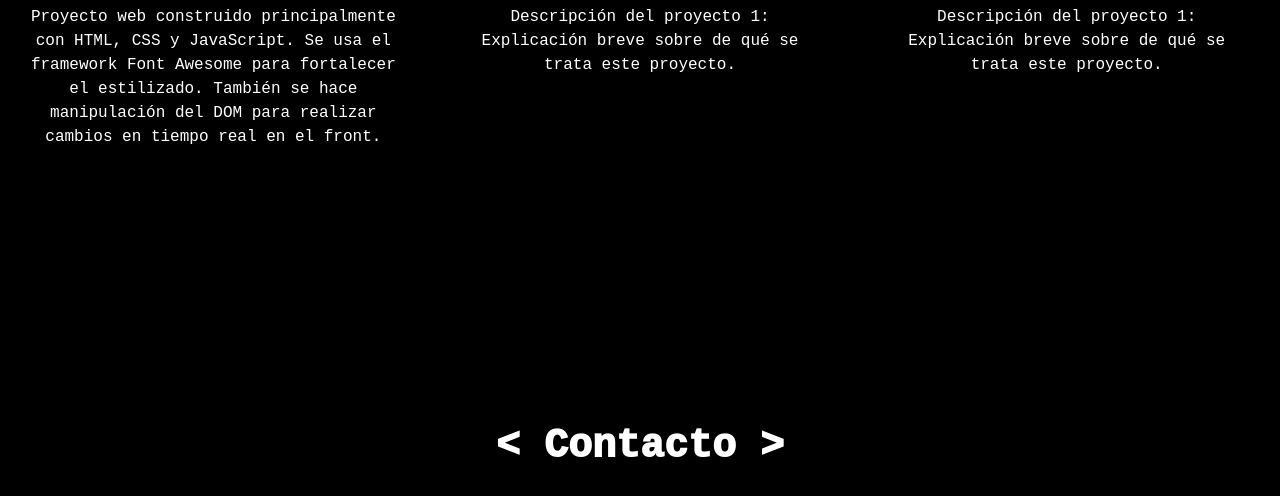
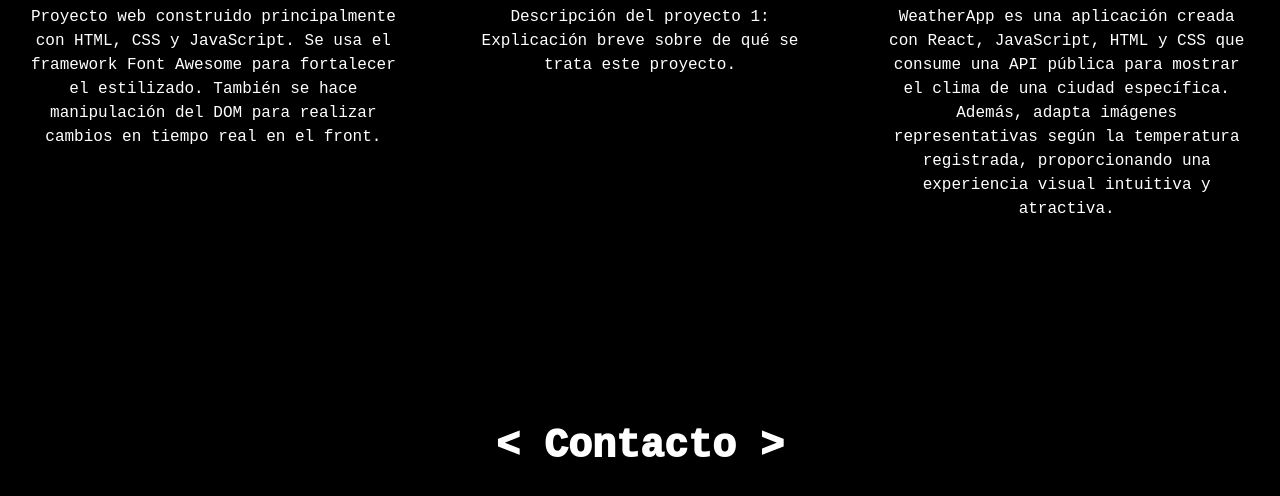
Before and after one commit to EspiDa17/Portafolio_Web, a website: page index.html in a window 1280 px wide. Shown: the part 2266-2762 px from the top of the page. Drawn offline with nearby package versions, Linux system fonts and the light colour scheme.

Commit message:
Actualización del proyecto del clima

```diff
--- a/index.html
+++ b/index.html
@@ -166,14 +166,17 @@
             qué se trata este proyecto.</p>
         </div>
         <div class="column">
-          <a href="https://link3.com" target="_blank">
+          <a href="https://weatherapp-z4zv.onrender.com/" target="_blank">
             <div class="card">
               <img src="assets/gif/Proy3.1.gif" class="background-gif" alt="Proyecto 3">
               <div class="text-overlay">Weather App</div>
           </div>
           </a>
-          <p class="description">Descripción del proyecto 1: Explicación breve sobre de
-            qué se trata este proyecto.</p>
+          <p class="description">WeatherApp es una aplicación creada con React,
+            JavaScript, HTML y CSS que consume una API pública para mostrar el clima
+            de una ciudad específica. Además, adapta imágenes representativas según
+            la temperatura registrada, proporcionando una experiencia visual intuitiva
+            y atractiva.</p>
         </div>
       </div>
     </div>
```
